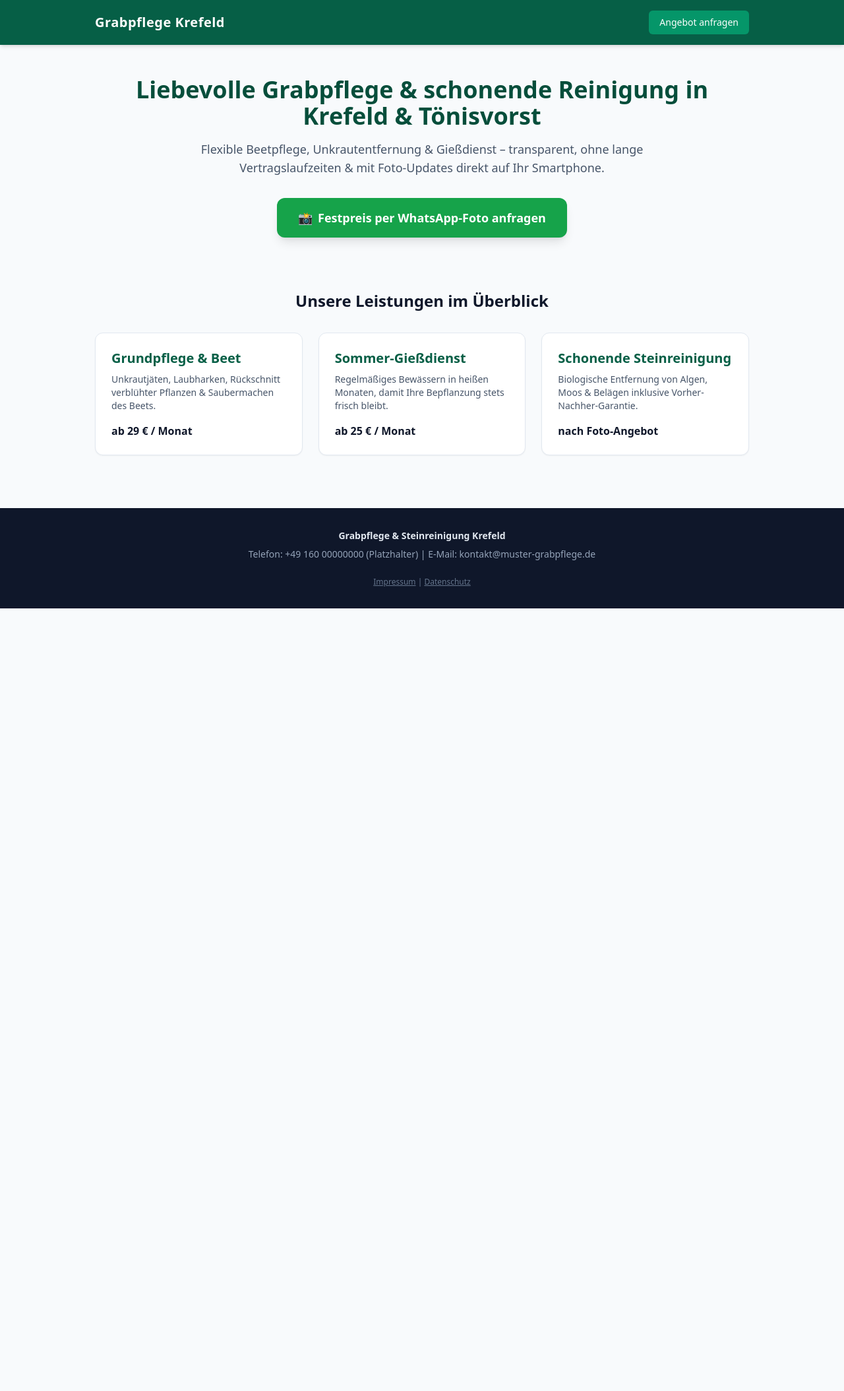
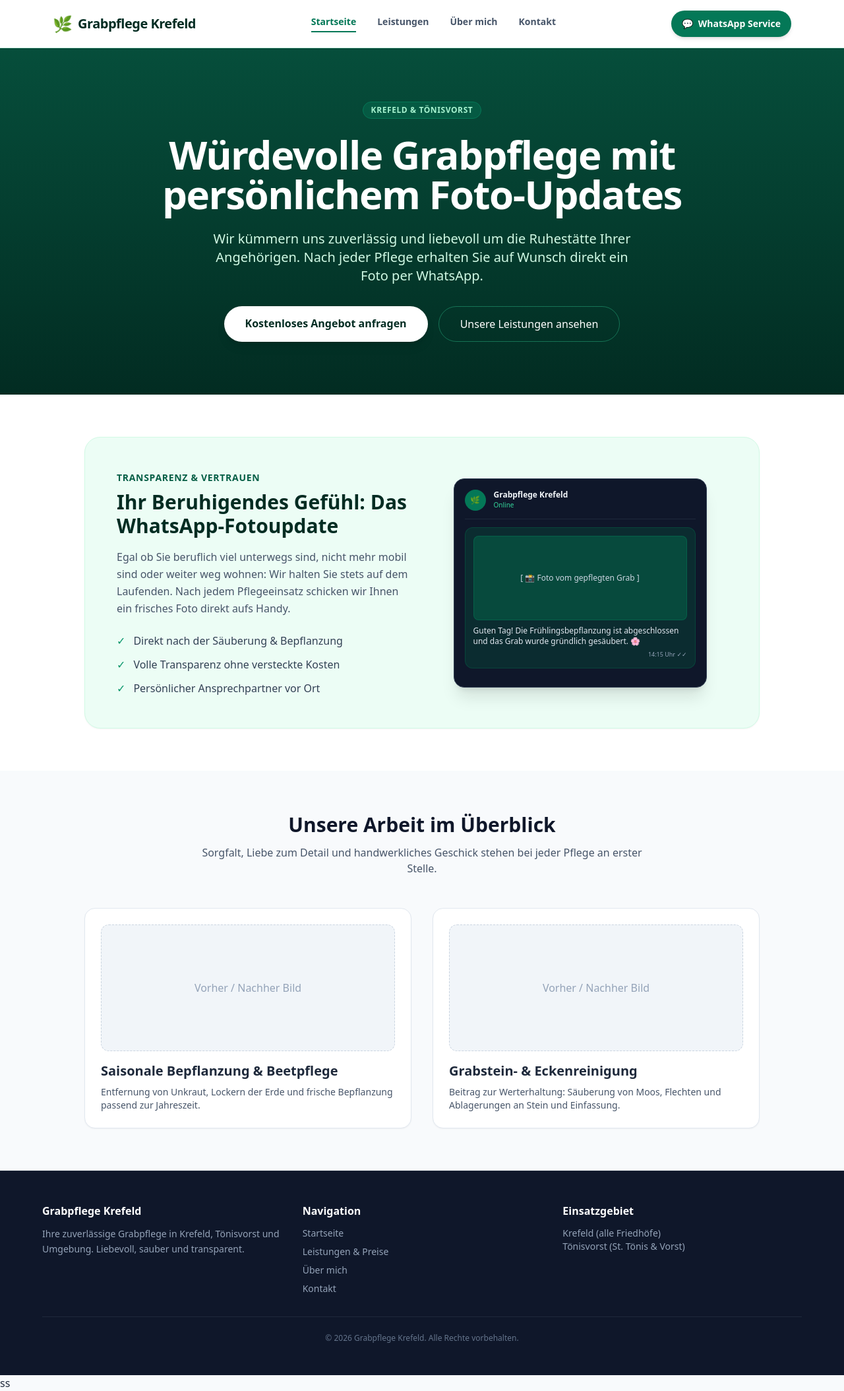
Before and after one commit to ayanmelek/grabpflege-krefeld, a plain HTML site: page index.html in a window 1280 px wide. Shown: the whole page at 66% size. Before the commit the page ends 922 px from the top, so only its background shows below. Drawn offline with nearby package versions, Linux system fonts and the light colour scheme.

Commit message:
Komplette Website mit Unterseiten und modernem Design erstellt

```diff
--- a/index.html
+++ b/index.html
@@ -1,77 +1,152 @@
 <!DOCTYPE html>
-<html lang="de">
+<html lang="de" class="scroll-smooth">
 <head>
   <meta charset="UTF-8">
   <meta name="viewport" content="width=device-width, initial-scale=1.0">
-  <title>Mobiles Grabpflege & Steinreinigung | Krefeld & Tönisvorst</title>
-  <meta name="description" content="Flexibles Grabpflege, Unkrautentfernung und Steinreinigung in Krefeld & Tönisvorst. Einfaches Foto-Angebot per WhatsApp.">
+  <title>Grabpflege Krefeld & Tönisvorst | Liebervolle & Zuverlässige Pflege</title>
   <!-- Tailwind CSS via CDN -->
   <script src="https://cdn.tailwindcss.com"></script>
 </head>
-<body class="bg-slate-50 text-slate-800 font-sans">
+<body class="bg-slate-50 text-slate-800 font-sans antialiased">
 
-  <!-- Header -->
-  <header class="bg-emerald-800 text-white py-4 shadow-md">
-    <div class="max-w-5xl mx-auto px-4 flex justify-between items-center">
-      <h1 class="text-xl font-bold tracking-wide">Grabpflege Krefeld</h1>
-      <a href="#kontakt" class="bg-emerald-600 hover:bg-emerald-500 text-white px-4 py-2 rounded-md font-medium text-sm transition">Angebot anfragen</a>
+  <!-- Header / Navigation -->
+  <header class="bg-white/95 backdrop-blur-md sticky top-0 z-50 border-b border-emerald-100 shadow-sm">
+    <div class="max-w-6xl mx-auto px-4 py-4 flex items-center justify-between">
+      <a href="index.html" class="flex items-center space-x-2">
+        <span class="text-2xl">🌿</span>
+        <span class="font-bold text-xl text-emerald-950 tracking-tight">Grabpflege Krefeld</span>
+      </a>
+
+      <nav class="hidden md:flex space-x-8 text-sm font-semibold text-slate-600">
+        <a href="index.html" class="text-emerald-700 font-bold border-b-2 border-emerald-700 pb-1">Startseite</a>
+        <a href="leistungen.html" class="hover:text-emerald-700 transition">Leistungen</a>
+        <a href="ueber-mich.html" class="hover:text-emerald-700 transition">Über mich</a>
+        <a href="kontakt.html" class="hover:text-emerald-700 transition">Kontakt</a>
+      </nav>
+
+      <a href="https://wa.me/491234567890" target="_blank" class="bg-emerald-700 hover:bg-emerald-800 text-white text-sm font-semibold px-4 py-2.5 rounded-full shadow-md transition flex items-center gap-2">
+        <span>💬</span> WhatsApp Service
+      </a>
     </div>
   </header>
 
-  <!-- Hero Section -->
-  <section class="max-w-5xl mx-auto px-4 py-12 text-center">
-    <h2 class="text-3xl sm:text-4xl font-extrabold text-emerald-900 mb-4">
-      Liebevolle Grabpflege & schonende Reinigung in Krefeld & Tönisvorst
-    </h2>
-    <p class="text-lg text-slate-600 max-w-2xl mx-auto mb-8">
-      Flexible Beetpflege, Unkrautentfernung & Gießdienst – transparent, ohne lange Vertragslaufzeiten & mit Foto-Updates direkt auf Ihr Smartphone.
-    </p>
-
-    <!-- WhatsApp CTA Button -->
-    <a href="https://wa.me/4916000000000?text=Hallo!%20Ich%20m%C3%B6chte%20ein%20Angebot%20f%C3%BCr%20eine%20Grabpflege."
-       target="_blank"
-       class="inline-flex items-center bg-green-600 hover:bg-green-700 text-white font-bold text-lg px-8 py-4 rounded-xl shadow-lg transition transform hover:-translate-y-0.5">
-       <span class="mr-2">📸</span> Festpreis per WhatsApp-Foto anfragen
-    </a>
-  </section>
-
-  <!-- Leistungen Grid -->
-  <section class="max-w-5xl mx-auto px-4 py-8">
-    <h3 class="text-2xl font-bold text-center text-slate-900 mb-8">Unsere Leistungen im Überblick</h3>
-    <div class="grid md:grid-cols-3 gap-6">
-
-      <div class="bg-white p-6 rounded-xl shadow-sm border border-slate-200">
-        <h4 class="text-xl font-semibold text-emerald-800 mb-2">Grundpflege & Beet</h4>
-        <p class="text-slate-600 text-sm">Unkrautjäten, Laubharken, Rückschnitt verblühter Pflanzen & Saubermachen des Beets.</p>
-        <p class="mt-4 font-bold text-slate-900">ab 29 € / Monat</p>
+  <!-- Hero-Bereich (Hauptbanner) -->
+  <section class="relative bg-gradient-to-b from-emerald-900 to-emerald-950 text-white py-20 px-4 overflow-hidden">
+    <div class="max-w-4xl mx-auto text-center relative z-10">
+      <span class="inline-block bg-emerald-800/80 text-emerald-200 text-xs font-semibold uppercase tracking-wider px-3 py-1 rounded-full mb-6 border border-emerald-700">
+        Krefeld & Tönisvorst
+      </span>
+      <h1 class="text-4xl md:text-6xl font-extrabold tracking-tight mb-6 leading-tight">
+        Würdevolle Grabpflege mit persönlichem Foto-Updates
+      </h1>
+      <p class="text-lg md:text-xl text-emerald-100 max-w-2xl mx-auto mb-8 font-light">
+        Wir kümmern uns zuverlässig und liebevoll um die Ruhestätte Ihrer Angehörigen. Nach jeder Pflege erhalten Sie auf Wunsch direkt ein Foto per WhatsApp.
+      </p>
+      <div class="flex flex-col sm:flex-row gap-4 justify-center">
+        <a href="kontakt.html" class="bg-white text-emerald-950 hover:bg-emerald-50 font-bold px-8 py-3.5 rounded-full shadow-lg transition text-center">
+          Kostenloses Angebot anfragen
+        </a>
+        <a href="leistungen.html" class="border border-emerald-400/40 hover:bg-emerald-800/50 text-white font-medium px-8 py-3.5 rounded-full transition text-center">
+          Unsere Leistungen ansehen
+        </a>
       </div>
-
-      <div class="bg-white p-6 rounded-xl shadow-sm border border-slate-200">
-        <h4 class="text-xl font-semibold text-emerald-800 mb-2">Sommer-Gießdienst</h4>
-        <p class="text-slate-600 text-sm">Regelmäßiges Bewässern in heißen Monaten, damit Ihre Bepflanzung stets frisch bleibt.</p>
-        <p class="mt-4 font-bold text-slate-900">ab 25 € / Monat</p>
-      </div>
-
-      <div class="bg-white p-6 rounded-xl shadow-sm border border-slate-200">
-        <h4 class="text-xl font-semibold text-emerald-800 mb-2">Schonende Steinreinigung</h4>
-        <p class="text-slate-600 text-sm">Biologische Entfernung von Algen, Moos & Belägen inklusive Vorher-Nachher-Garantie.</p>
-        <p class="mt-4 font-bold text-slate-900">nach Foto-Angebot</p>
-      </div>
-
     </div>
   </section>
 
-  <!-- Footer / Impressum -->
-  <footer id="kontakt" class="bg-slate-900 text-slate-400 py-8 mt-12">
-    <div class="max-w-5xl mx-auto px-4 text-center text-sm space-y-2">
-      <p class="font-semibold text-slate-200">Grabpflege & Steinreinigung Krefeld</p>
-      <p>Telefon: +49 160 00000000 (Platzhalter) | E-Mail: kontakt@muster-grabpflege.de</p>
-      <div class="pt-4 text-xs text-slate-500">
-        <a href="#" class="underline hover:text-slate-300">Impressum</a> |
-        <a href="#" class="underline hover:text-slate-300">Datenschutz</a>
+  <!-- Besonderheit: WhatsApp Foto-Service -->
+  <section class="py-16 px-4 bg-white">
+    <div class="max-w-5xl mx-auto">
+      <div class="bg-emerald-50 rounded-3xl p-8 md:p-12 border border-emerald-100 shadow-sm flex flex-col md:flex-row items-center gap-8">
+        <div class="md:w-1/2">
+          <span class="text-emerald-800 font-semibold text-sm uppercase tracking-wider">Transparenz & Vertrauen</span>
+          <h2 class="text-3xl font-bold text-emerald-950 mt-2 mb-4">Ihr Beruhigendes Gefühl: Das WhatsApp-Fotoupdate</h2>
+          <p class="text-slate-600 mb-6 leading-relaxed">
+            Egal ob Sie beruflich viel unterwegs sind, nicht mehr mobil sind oder weiter weg wohnen: Wir halten Sie stets auf dem Laufenden. Nach jedem Pflegeeinsatz schicken wir Ihnen ein frisches Foto direkt aufs Handy.
+          </p>
+          <ul class="space-y-3 font-medium text-slate-700">
+            <li class="flex items-center gap-3"><span class="text-emerald-600">✓</span> Direkt nach der Säuberung & Bepflanzung</li>
+            <li class="flex items-center gap-3"><span class="text-emerald-600">✓</span> Volle Transparenz ohne versteckte Kosten</li>
+            <li class="flex items-center gap-3"><span class="text-emerald-600">✓</span> Persönlicher Ansprechpartner vor Ort</li>
+          </ul>
+        </div>
+
+        <!-- Platzhalter für WhatsApp Simulation -->
+        <div class="md:w-1/2 w-full">
+          <div class="bg-slate-900 rounded-2xl p-4 shadow-xl text-slate-100 max-w-sm mx-auto border border-slate-700">
+            <div class="flex items-center gap-3 border-b border-slate-800 pb-3 mb-3">
+              <div class="w-8 h-8 rounded-full bg-emerald-700 flex items-center justify-center font-bold text-xs">🌿</div>
+              <div>
+                <p class="text-xs font-semibold">Grabpflege Krefeld</p>
+                <p class="text-[10px] text-emerald-400">Online</p>
+              </div>
+            </div>
+            <div class="bg-emerald-900/40 rounded-xl p-3 mb-3 text-xs border border-emerald-800/50">
+              <div class="bg-emerald-800/60 rounded-lg h-32 flex items-center justify-center text-slate-300 font-medium mb-2 border border-emerald-700/50">
+                [ 📸 Foto vom gepflegten Grab ]
+              </div>
+              <p class="text-slate-200">Guten Tag! Die Frühlingsbepflanzung ist abgeschlossen und das Grab wurde gründlich gesäubert. 🌸</p>
+              <span class="text-[9px] text-slate-400 block text-right mt-1">14:15 Uhr ✓✓</span>
+            </div>
+          </div>
+        </div>
       </div>
+    </div>
+  </section>
+
+  <!-- Vorher-Nachher Platzhalterbereich -->
+  <section class="py-16 px-4 bg-slate-50">
+    <div class="max-w-5xl mx-auto text-center">
+      <h2 class="text-3xl font-bold text-slate-900 mb-3">Unsere Arbeit im Überblick</h2>
+      <p class="text-slate-600 mb-12 max-w-2xl mx-auto">Sorgfalt, Liebe zum Detail und handwerkliches Geschick stehen bei jeder Pflege an erster Stelle.</p>
+
+      <div class="grid md:grid-cols-2 gap-8">
+        <!-- Beispiel Karte 1 -->
+        <div class="bg-white rounded-2xl p-6 shadow-sm border border-slate-200 text-left">
+          <div class="h-48 bg-slate-100 rounded-xl flex items-center justify-center text-slate-400 font-medium mb-4 border border-dashed border-slate-300">
+            Vorher / Nachher Bild
+          </div>
+          <h3 class="text-xl font-bold text-slate-800 mb-2">Saisonale Bepflanzung & Beetpflege</h3>
+          <p class="text-slate-600 text-sm">Entfernung von Unkraut, Lockern der Erde und frische Bepflanzung passend zur Jahreszeit.</p>
+        </div>
+
+        <!-- Beispiel Karte 2 -->
+        <div class="bg-white rounded-2xl p-6 shadow-sm border border-slate-200 text-left">
+          <div class="h-48 bg-slate-100 rounded-xl flex items-center justify-center text-slate-400 font-medium mb-4 border border-dashed border-slate-300">
+            Vorher / Nachher Bild
+          </div>
+          <h3 class="text-xl font-bold text-slate-800 mb-2">Grabstein- & Eckenreinigung</h3>
+          <p class="text-slate-600 text-sm">Beitrag zur Werterhaltung: Säuberung von Moos, Flechten und Ablagerungen an Stein und Einfassung.</p>
+        </div>
+      </div>
+    </div>
+  </section>
+
+  <!-- Footer / Fußzeile -->
+  <footer class="bg-slate-900 text-slate-400 py-12 px-4 border-t border-slate-800">
+    <div class="max-w-6xl mx-auto grid md:grid-cols-3 gap-8 mb-8 text-sm">
+      <div>
+        <h4 class="text-white font-bold text-base mb-3">Grabpflege Krefeld</h4>
+        <p class="leading-relaxed">Ihre zuverlässige Grabpflege in Krefeld, Tönisvorst und Umgebung. Liebevoll, sauber und transparent.</p>
+      </div>
+      <div>
+        <h4 class="text-white font-bold text-base mb-3">Navigation</h4>
+        <ul class="space-y-2">
+          <li><a href="index.html" class="hover:text-white transition">Startseite</a></li>
+          <li><a href="leistungen.html" class="hover:text-white transition">Leistungen & Preise</a></li>
+          <li><a href="ueber-mich.html" class="hover:text-white transition">Über mich</a></li>
+          <li><a href="kontakt.html" class="hover:text-white transition">Kontakt</a></li>
+        </ul>
+      </div>
+      <div>
+        <h4 class="text-white font-bold text-base mb-3">Einsatzgebiet</h4>
+        <p>Krefeld (alle Friedhöfe)</p>
+        <p>Tönisvorst (St. Tönis & Vorst)</p>
+      </div>
+    </div>
+    <div class="max-w-6xl mx-auto border-t border-slate-800 pt-6 text-center text-xs text-slate-500">
+      <p>© 2026 Grabpflege Krefeld. Alle Rechte vorbehalten.</p>
     </div>
   </footer>
 
 </body>
-</html>
+</html>ss
```
Also changed, not shown: kontakt.html (added, +136 -0 lines), leistungen.html (added, +124 -0 lines), ueber-mich.html (added, +114 -0 lines).
